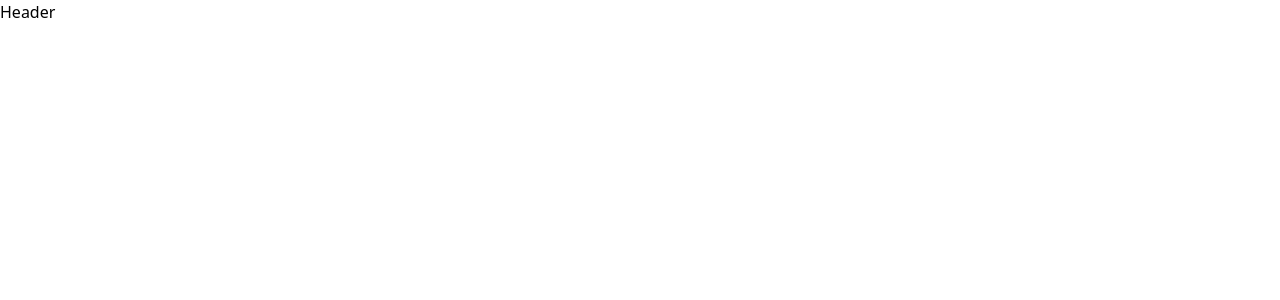
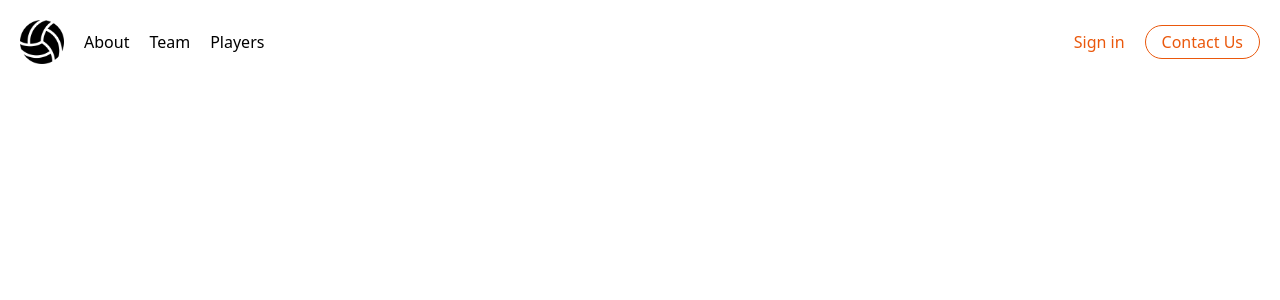
Before and after one commit to Nicholas-Goes/Projeto-Karasuno, a Next.js app: page / in a window 1280 px wide. Shown: the top 300 px of the page. Built offline with nearby package versions, Linux system fonts and the light colour scheme.

Commit message:
Update On header

```diff
--- a/components/Header.tsx
+++ b/components/Header.tsx
@@ -1,8 +1,45 @@
-import React from 'react'
+import Link from 'next/link'
+import React, { useEffect, useState } from 'react'
+import Image from 'next/image'
 
 function Header() {
+  const [black, setBlack] = useState(false);
+
+  const changeBackground = () => {
+      if(window.scrollY >= 40) {
+          setBlack(true);
+      } else {
+          setBlack(false);
+      }
+  };
+
+  useEffect(() => {
+    window.addEventListener('scroll', changeBackground)
+  }, [])
+
   return (
-    <div>Header</div>
+    <header className={black ? 'bg-black flex justify-between p-5 max-w-7xl mx-auto' : 'bg-transparent flex justify-between p-5 max-w-7xl mx-auto'}>
+        <div className='flex items-center space-x-5'>
+            <Link href="/">
+                <Image
+                    className='w44 object-contain cursor-pointer'
+                    src="/volleyball.png"
+                    alt="logo"
+                    width="44"
+                    height="44"
+                />
+            </Link>
+            <div className='hidden md:inline-flex items-center space-x-5'>
+                <h3>About</h3>
+                <h3>Team</h3>
+                <h3>Players</h3>
+            </div>
+        </div>
+        <div className='flex items-center space-x-5 text-orange-600'>
+            <h3>Sign in</h3>
+            <h3 className='border px-4 py-1 rounded-full border-orange-600'>Contact Us</h3>
+        </div>
+    </header>
   )
 }
 
--- a/pages/index.tsx
+++ b/pages/index.tsx
@@ -11,7 +11,9 @@ const Home: NextPage = () => {
         <link rel="icon" href="/favicon.ico" />
       </Head>
 
-      <Header />
+      <main>
+        <Header />
+      </main>
 
     </div>
   )
```
Also changed, not shown: public/vercel.svg (deleted), public/volleyball.png (added).
